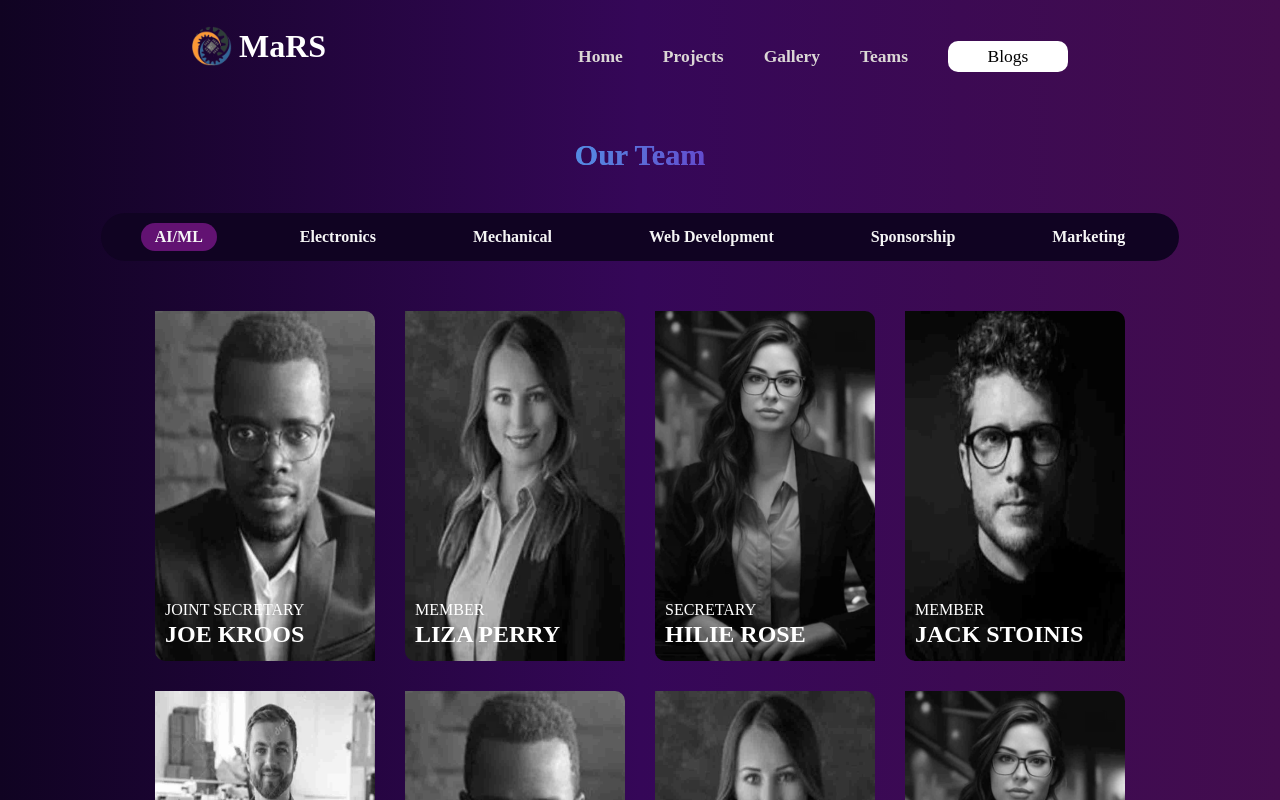
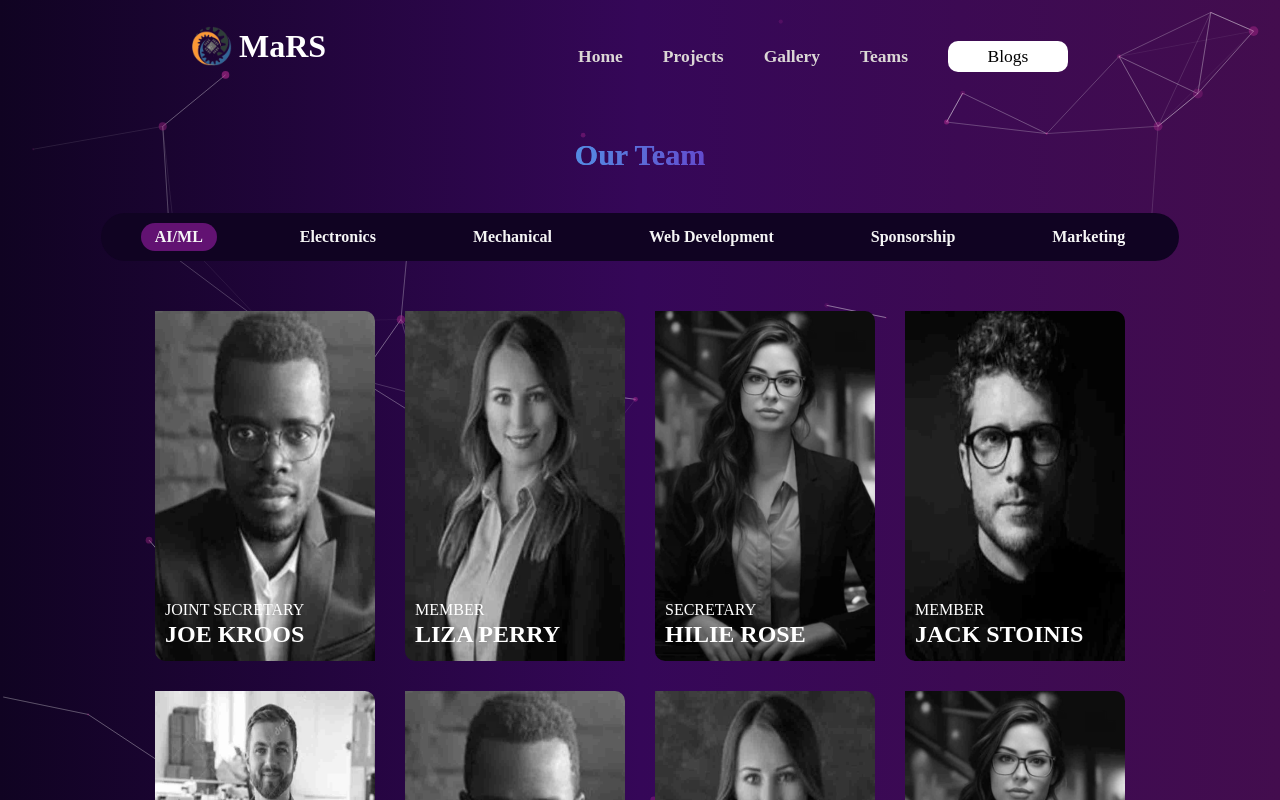
Before and after one commit to Saga690/marsiitr.github.io, a React (Create React App) app: page /Teams in a window 1280 px wide. Shown: the top 800 px of the page. Built offline with nearby package versions, Linux system fonts and the light colour scheme; a web font is replaced by a local one.

Commit message:
added tsparticles to teams page

```diff
--- a/src/components/Card/Cards.css
+++ b/src/components/Card/Cards.css
@@ -10,6 +10,15 @@
     flex-direction: column;
     /* flex-wrap: wrap; */
     align-items: center;
+}
+
+#tsparticles {
+    position: absolute;
+    width: 100%;
+    height: 100%;
+    top: 0;
+    left: 0;
+    z-index: -1;
 }
 
 .vert-container {
--- a/src/components/Card/Cards.js
+++ b/src/components/Card/Cards.js
@@ -1,5 +1,6 @@
 import React from "react";
 import "./Cards.css";
+import ParticlesComponent from '../particles.js';
 
 const CardsDetail = [
   {
@@ -115,6 +116,7 @@ const CardsDetail = [
 function Teams() {
   return (
     <>
+      <ParticlesComponent id="tsparticles" />
       <div className="Teams">
         <div className="Heading">
           <h4>Our Team</h4>
```
